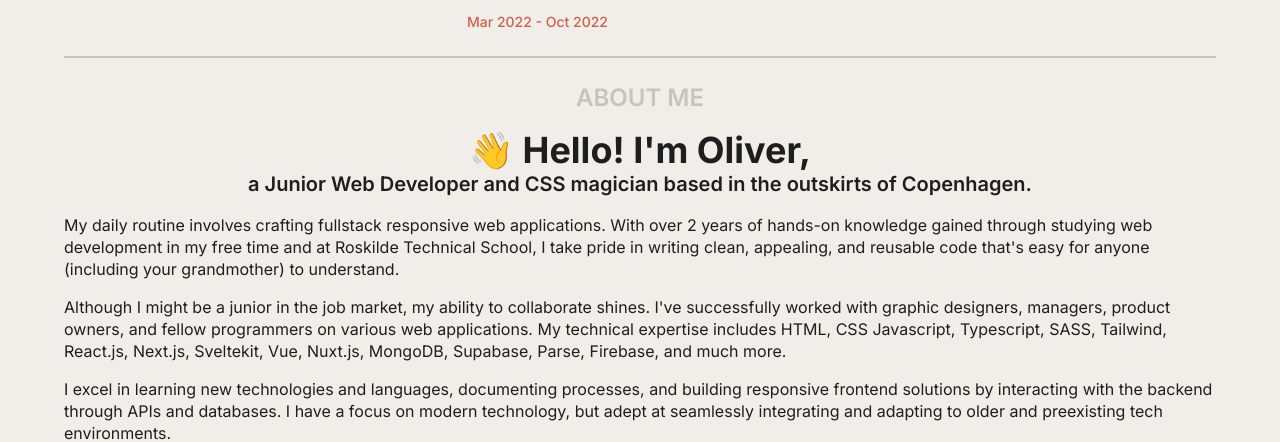
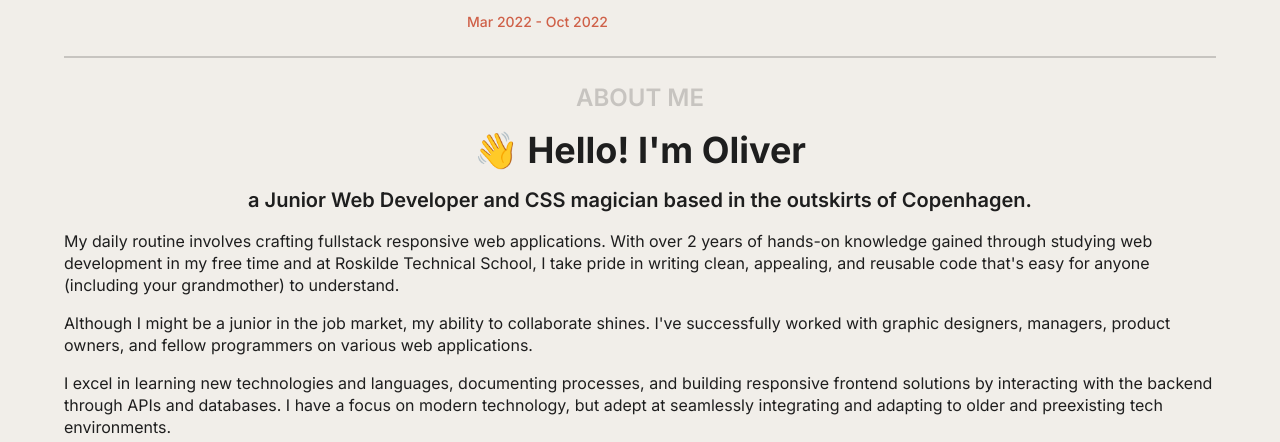
Before and after one commit to orindholt/portfolio-svelte, a SvelteKit app: page / in a window 1280 px wide. Shown: the part 1580-2022 px from the top of the page. Built offline with nearby package versions, Linux system fonts and the light colour scheme.

Commit message:
Add styling fixes and improvements

```diff
--- a/src/routes/+page.svelte
+++ b/src/routes/+page.svelte
@@ -50,10 +50,12 @@
 	</div>
 </Section>
 <Section title="About me" id="bio" class="space-y-4">
-	<h3 class="font-semibold text-center text-xl">
-		<span class="text-4xl font-bold">👋 Hello! I'm Oliver,</span><br /> a Junior Web Developer and CSS
-		magician based in the outskirts of Copenhagen.
+	<h3 class="text-4xl font-bold text-center">
+		<span class="text-4xl font-bold">👋<br class="sm:hidden" /> Hello! I'm Oliver</span>
 	</h3>
+	<h4 class="font-semibold text-center text-xl">
+		a Junior Web Developer and CSS magician based in the outskirts of Copenhagen.
+	</h4>
 	<div class="space-y-4 leading-snug">
 		<p>
 			My daily routine involves crafting fullstack responsive web applications. With over 2 years of
@@ -64,9 +66,7 @@
 		<p>
 			Although I might be a junior in the job market, my ability to collaborate shines. I've
 			successfully worked with graphic designers, managers, product owners, and fellow programmers
-			on various web applications. My technical expertise includes HTML, CSS Javascript, Typescript,
-			SASS, Tailwind, React.js, Next.js, Sveltekit, Vue, Nuxt.js, MongoDB, Supabase, Parse,
-			Firebase, and much more.
+			on various web applications.
 		</p>
 		<p>
 			I excel in learning new technologies and languages, documenting processes, and building
```
